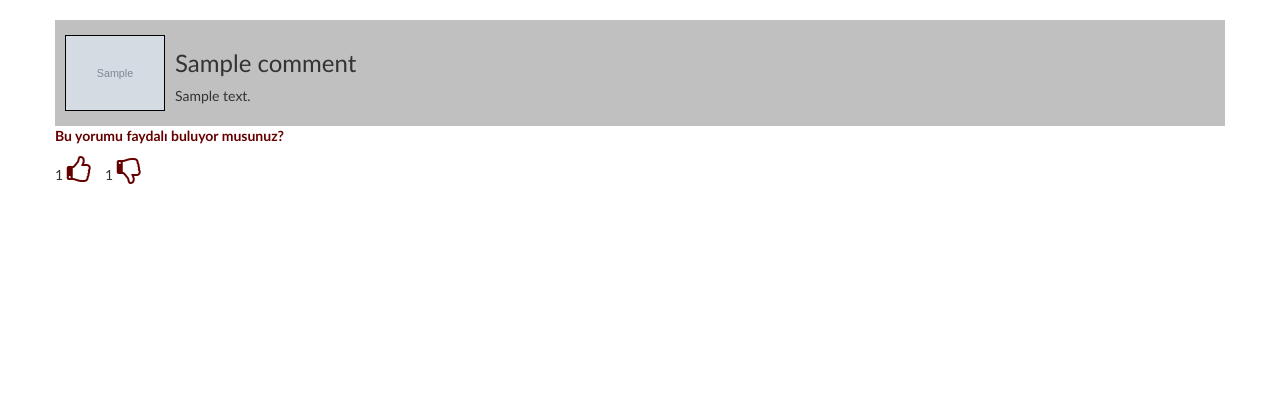
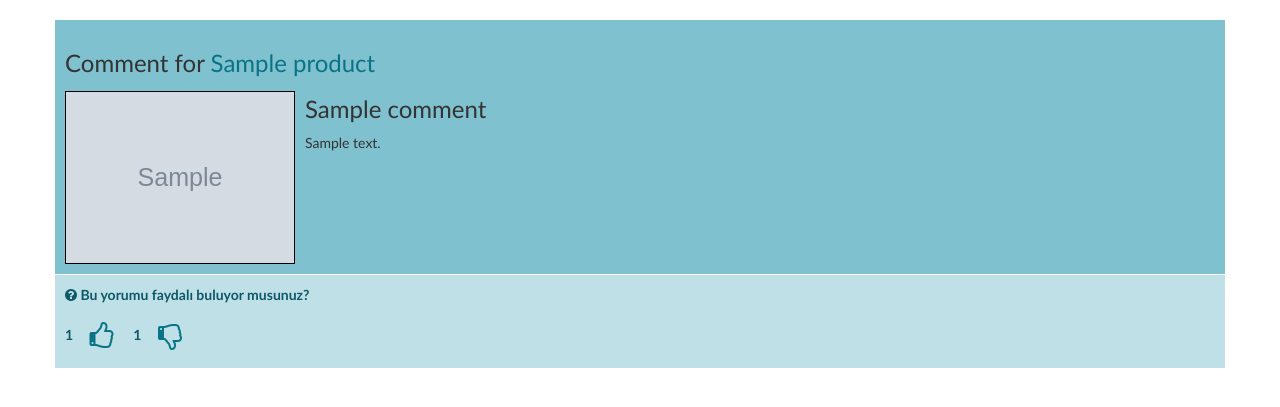
Before and after one commit to lyk2017-python/LetMeKnow, a Django app: a page that uses Project_LetMeKnow/commenter/templates/commenter/base.html in a window 1280 px wide. Shown: the part 150-557 px from the top of the page. Run offline with Django 3.2, Linux system fonts and the light colour scheme; tables that the repository leaves empty hold one stand-in row (values such as "Sample post"); grey boxes marked "Sample" are stand-in pictures; some libraries are stand-ins or nearby versions.

Commit message:
design improvements, bootstrap entegration on forms etc.

```diff
--- a/Project_LetMeKnow/Project_LetMeKnow/settings.py
+++ b/Project_LetMeKnow/Project_LetMeKnow/settings.py
@@ -39,6 +39,7 @@ INSTALLED_APPS = [
     'django.contrib.messages',
     'django.contrib.staticfiles',
     'commenter',
+    'bootstrap3'
 ]
 
 MIDDLEWARE = [
--- a/Project_LetMeKnow/commenter/models.py
+++ b/Project_LetMeKnow/commenter/models.py
@@ -38,7 +38,6 @@ class Comment(models.Model):
                 params={'value': value},
             )
 
-
     title = models.CharField(max_length=100)
     product = models.ForeignKey(Product)
     message = models.TextField()
@@ -47,8 +46,8 @@ class Comment(models.Model):
     creation_date = models.DateTimeField(auto_now_add=True)
     like = models.PositiveSmallIntegerField(default=0)
     dislike = models.PositiveSmallIntegerField(default=0)
-    #user - will be added
-    #is_published - models.BooleanField(default=False) - comments that approved by admin will be published
+    # user - will be added
+    # is_published - models.BooleanField(default=False) - comments that approved by admin will be published
 
     def __str__(self):
         return "{} {}".format(self.title, self.product)
--- a/Project_LetMeKnow/commenter/static/commenter/css/main.css
+++ b/Project_LetMeKnow/commenter/static/commenter/css/main.css
@@ -239,3 +239,20 @@ header.smaller .lavaLampWithImage{
 .lavaLampWithImage li a:hover, .lavaLampWithImage li a:active, .lavaLampWithImage li a:visited {
   border: none;
 }
+
+
+.like_box{
+    color:#0F5866;
+    font-weight:bold;
+}
+
+.comment_box{
+    background-color:#7FC1CE;
+    padding:10px;
+}
+.comment_box img{
+    border:1px solid #000; float:left; margin:5px 10px 0 0;
+}
+.like_box a:hover{
+    cursor:pointer;
+}
--- a/Project_LetMeKnow/commenter/templates/commenter/base.html
+++ b/Project_LetMeKnow/commenter/templates/commenter/base.html
@@ -16,7 +16,7 @@
 </head>
     <body>
     <header>
-    <div class="container clearfix">
+    <div class="container">
         <h1 id="logo">
              <a href="{% url 'home' %}">let me know</a>
         </h1>
@@ -26,7 +26,7 @@
                 {% if request.user.is_authenticated %}
                     <li><a href=""><i class="fa fa-user-circle fa-fw" aria-hidden="true"></i>{{ request.user.username }}</a></li>
                     <li><a href="{% url 'logout' %}"><i class="fa fa-sign-out fa-fw" aria-hidden="true"></i>Logout</a></li>
-                    <li><a href=""><i class="fa fa-comments fa-fw" aria-hidden="true"></i>Comment</a></li>
+                    <li><a href="{% url 'commentform' %}"><i class="fa fa-comments fa-fw" aria-hidden="true"></i>Comment</a></li>
                 {% else %}
                      <li><a href="{% url 'login' %}"><i class="fa fa-sign-in fa-fw" aria-hidden="true"></i>Login</a></li>
                     <li><a href="{% url 'register' %}"><i class="fa fa-user-circle fa-fw" aria-hidden="true"></i>Sign up</a></li>
--- a/Project_LetMeKnow/commenter/templates/commenter/comment_detail.html
+++ b/Project_LetMeKnow/commenter/templates/commenter/comment_detail.html
@@ -3,32 +3,34 @@
 {% block body %}
 <div class="container">
     <div class="row">
-        <div style="background:#c0c0c0; padding:10px">
+        <div class="comment_box">
+            <h3>Comment for <a href="{% url 'product_comment_list' pk=object.product.pk %}">{{ object.product.name }}</a></h3>
+            <img src="{{ object.photo.url }}" class="pull-left" style="width:20%; "/>
+            <div>
+                <h3>{{ object.title |truncatechars:50 }}</h3>
+                <p>{{ object.message }}</p>
+            </div>
+            <div style="clear: both;"></div>
 
-            <img src="{{ object.photo.url }}" style="width:100px; border:1px solid #000; float:left; margin:5px 10px 0 0"/>
-            <h3>{{ object.title |truncatechars:50 }}</h3>
-            <p>{{ object.message }}</p>
+        </div>
+
+        <div class="like_box">
+            <div style="padding:10px; background:rgba(127, 194, 206, .5);margin-top:1px">
+                <p class="question"><i class="fa fa-question-circle" aria-hidden="true"></i>
+    Bu yorumu faydalı buluyor musunuz?</p>
+                    <span id="like_{{ object.id }}">{{object.like}}</span>
+                <a class="btn" onclick="like(true, {{ object.id }})">
+                    <i class="fa fa-thumbs-o-up fa-2x " aria-hidden="true"></i>
+                </a>&nbsp;
+                <span id="dislike_{{ object.id }}">{{object.dislike}}</span>
+                <a class="btn" onclick="dislike(true, {{ object.id }})">
+                    <i class="fa fa-thumbs-o-down fa-2x " aria-hidden="true"></i>
+                </a>&nbsp;&nbsp;
+            </div>
 
         </div>
     </div>
-</div>
 
-<div class="container">
-    <div class="row">
-
-        <b> <p style="color:#660000 ">Bu yorumu faydalı buluyor musunuz?</p> </b>
-
-        <span id="like_{{ object.id }}">{{object.like}}</span>
-        <a onclick="like(true, {{ object.id }})">
-            <i class="fa fa-thumbs-o-up fa-2x " style="color: #660000" aria-hidden="true"></i>
-
-        </a>&nbsp;&nbsp;
-        <span id="dislike_{{ object.id }}">{{object.dislike}}</span>
-        <a onclick="dislike(true, {{ object.id }})">
-            <i class="fa fa-thumbs-o-down fa-2x" style="color: #660000" aria-hidden="true"></i>
-
-        </a>
-    </div>
 </div>
 
 
--- a/Project_LetMeKnow/commenter/templates/commenter/comment_list.html
+++ b/Project_LetMeKnow/commenter/templates/commenter/comment_list.html
@@ -15,8 +15,7 @@
 
 <h1>Yorum yapılmış Ürünler</h1>
     {% for prd in product_series_list %}
-<p><a href=" {% url 'product_comment_list' pk=prd.pk %}"> {{ prd.name }} </a></p>
-
+<p><a href=" {% url 'product_comment_list' pk=prd.pk %}"> {{ prd.product.name }} </a></p>
     {% endfor %}
 </div>
 <p>
--- a/Project_LetMeKnow/commenter/templates/commenter/product_comment_list.html
+++ b/Project_LetMeKnow/commenter/templates/commenter/product_comment_list.html
@@ -10,8 +10,8 @@
 
             <div style="background:#e0e0c0; padding:10px">
 
-                <img src="{{ comments.photo.url }}" style="width:100px; float:left; margin:10px"/>
-                <h3>{{ comments.product }} - {{ comments.title }}</h3>
+                <img src="{{ comments.photo.url }}" style="width:50%; float:left; margin:10px"/>
+                <h3 class="pull-right">{{ comments.product }} - {{ comments.title }}</h3>
                 <p>{{ comments.message }}</p>
 
             </div>
--- a/Project_LetMeKnow/commenter/views.py
+++ b/Project_LetMeKnow/commenter/views.py
@@ -50,7 +50,7 @@ class HomePageView(generic.ListView):
         context = super(HomePageView, self).get_context_data(**kwargs)
         context.update(
             {
-                'product_series_list':Product.objects.order_by('name'),
+                'product_series_list': Comment.objects.all().order_by('product'),
 
             }
         )
--- a/requirements.txt
+++ b/requirements.txt
@@ -1,2 +1,3 @@
 django
 pillow
+django-bootstrap3
```
Also changed, not shown: Project_LetMeKnow/commenter/templates/commenter/comment_create.html (+17 -10 lines), Project_LetMeKnow/commenter/templates/commenter/signup.html (+22 -14 lines), Project_LetMeKnow/templates/registration/login.html (+17 -9 lines), Project_LetMeKnow/commenter/static/commenter/css/normalize.css (deleted).
